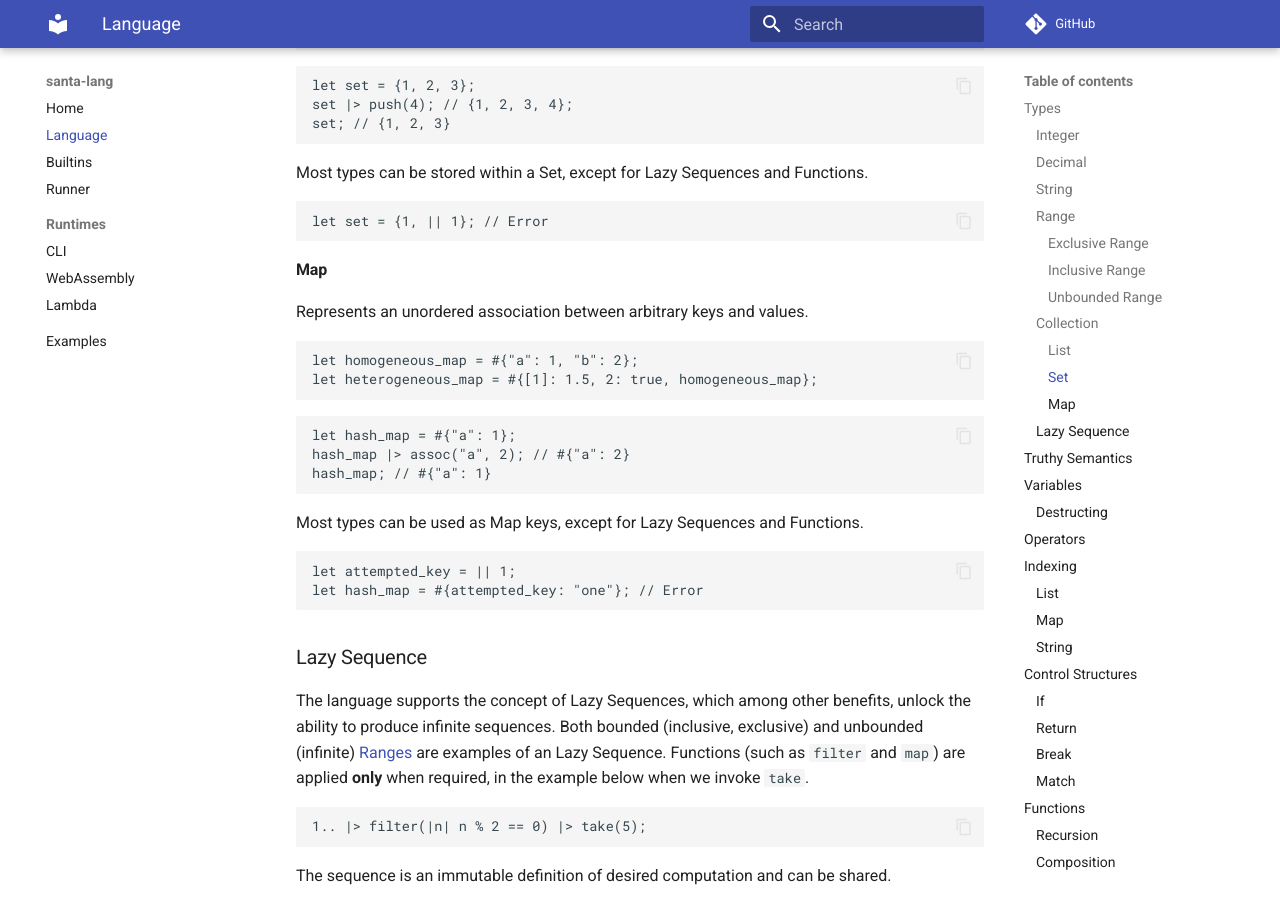
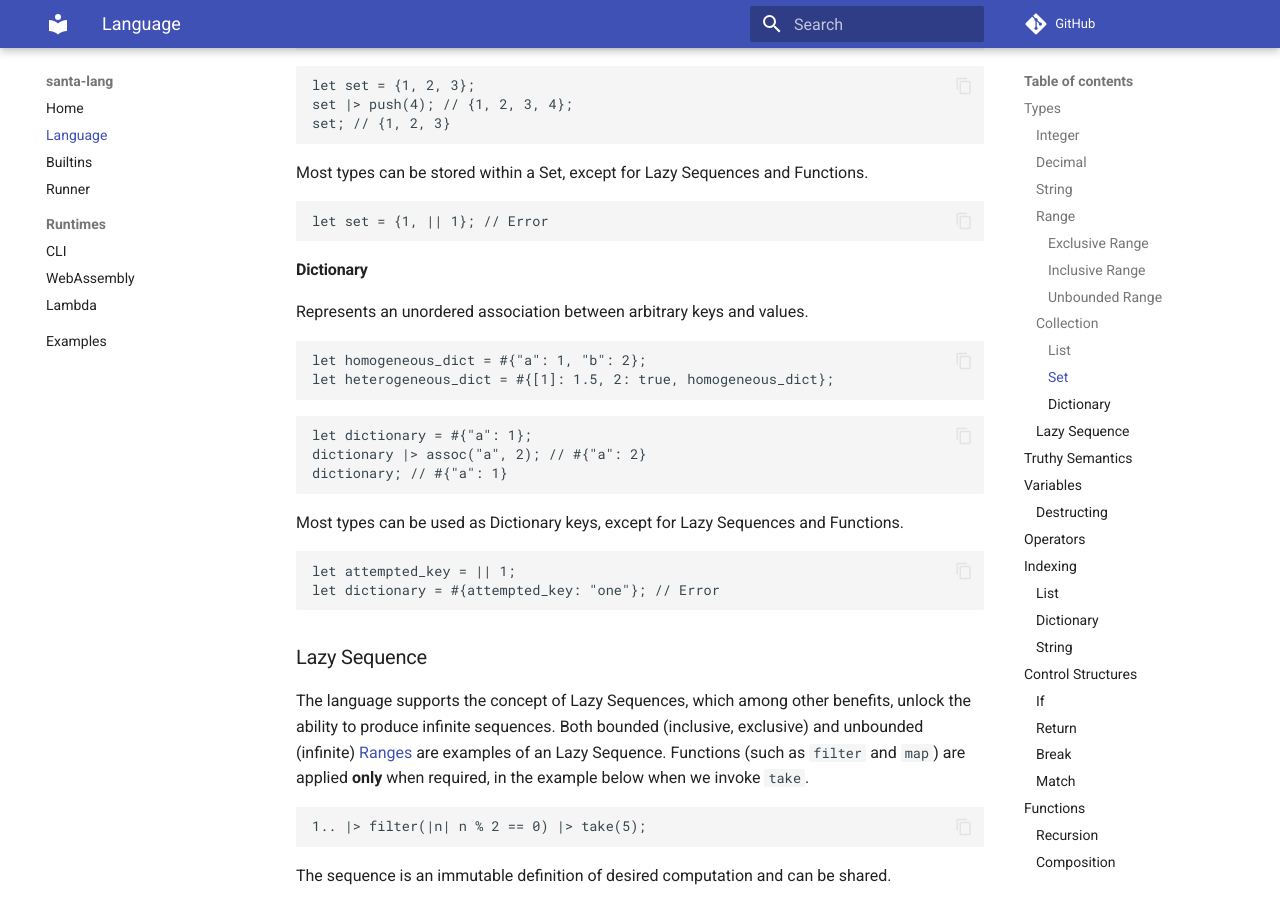
Before and after one commit to eddmann/santa-lang-rs, an MkDocs documentation site: the page built from docs/language.md, in a window 1280 px wide and 900 px high, scrolled down 2241 px. Built offline with MkDocs 1.6.1 and Material for MkDocs 9.7.7, drawn with Linux system fonts in a browser that asks for light colours; comment, search, counter and statistics services are not loaded; some of the changed text lies outside the part shown.

Commit message:
Rename Hash object to Dictionary
Hash is too vague of a term (and more an impl. detail) for this form of object (although Ruby does call them this..). The correct term would be Map, however this could conflict with FP principles within the language. As such, I have opted to call them a Dictionary similiar to how Python does.

````diff
--- a/docs/language.md
+++ b/docs/language.md
@@ -118,26 +118,26 @@ Most types can be stored within a Set, except for Lazy Sequences and Functions.
 let set = {1, || 1}; // Error
 ```
 
-#### Map
+#### Dictionary
 
 Represents an unordered association between arbitrary keys and values.
 
 ```santa
-let homogeneous_map = #{"a": 1, "b": 2};
-let heterogeneous_map = #{[1]: 1.5, 2: true, homogeneous_map};
+let homogeneous_dict = #{"a": 1, "b": 2};
+let heterogeneous_dict = #{[1]: 1.5, 2: true, homogeneous_dict};
 ```
 
 ```santa
-let hash_map = #{"a": 1};
-hash_map |> assoc("a", 2); // #{"a": 2}
-hash_map; // #{"a": 1}
+let dictionary = #{"a": 1};
+dictionary |> assoc("a", 2); // #{"a": 2}
+dictionary; // #{"a": 1}
 ```
 
-Most types can be used as Map keys, except for Lazy Sequences and Functions.
+Most types can be used as Dictionary keys, except for Lazy Sequences and Functions.
 
 ```santa
 let attempted_key = || 1;
-let hash_map = #{attempted_key: "one"}; // Error
+let dictionary = #{attempted_key: "one"}; // Error
 ```
 
 ### Lazy Sequence
@@ -191,7 +191,7 @@ Values can be evaluated to a Boolean within predicate expressions using the _tru
 | String       | Not empty |
 | List         | Not empty |
 | Set          | Not empty |
-| Hash         | Not empty |
+| Dictionary   | Not empty |
 | LazySequence | Always    |
 | Function     | Always    |
 
@@ -329,16 +329,16 @@ list[1..=2]; // [2, 3]
 list[1..=-1]; // [2, 1, 4]
 ```
 
-### Map
+### Dictionary
 
-Map values can be found via their associated key.
-If a Map key is not present within the collection `nil` is returned.
+Dictionary values can be found via their associated key.
+If a Dictionary key is not present within the collection `nil` is returned.
 
 ```santa
-let hash_map = #{"a": 1, "b": 2};
+let dictionary = #{"a": 1, "b": 2};
 
-hash_map["a"]; // 1
-hash_map["c"]; // nil
+dictionary["a"]; // 1
+dictionary["c"]; // nil
 ```
 
 ### String
````
Also changed, not shown: docs/builtins.md (+284 -20 lines), 15 other files.
